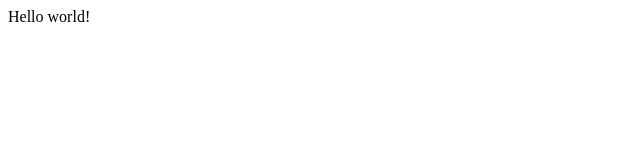
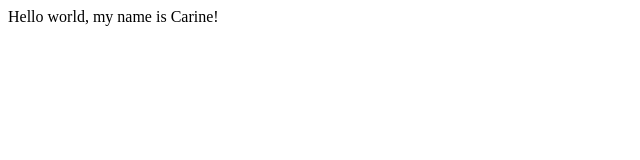
Before and after one commit to torrescar/adaTest, a plain HTML site: page adaTest/index.html in a window 1280 px wide. Shown: the whole page, without its empty margins (0-640 px from the left). Drawn offline with Linux system fonts and the light colour scheme.

Commit message:
changed hello world to hello world my name is carine

```diff
--- a/adaTest/index.html
+++ b/adaTest/index.html
@@ -1,7 +1,7 @@
 <HTML>
 <body>
 
-Hello world!
+Hello world, my name is Carine!
 
 </body>
 </HTML>
```
